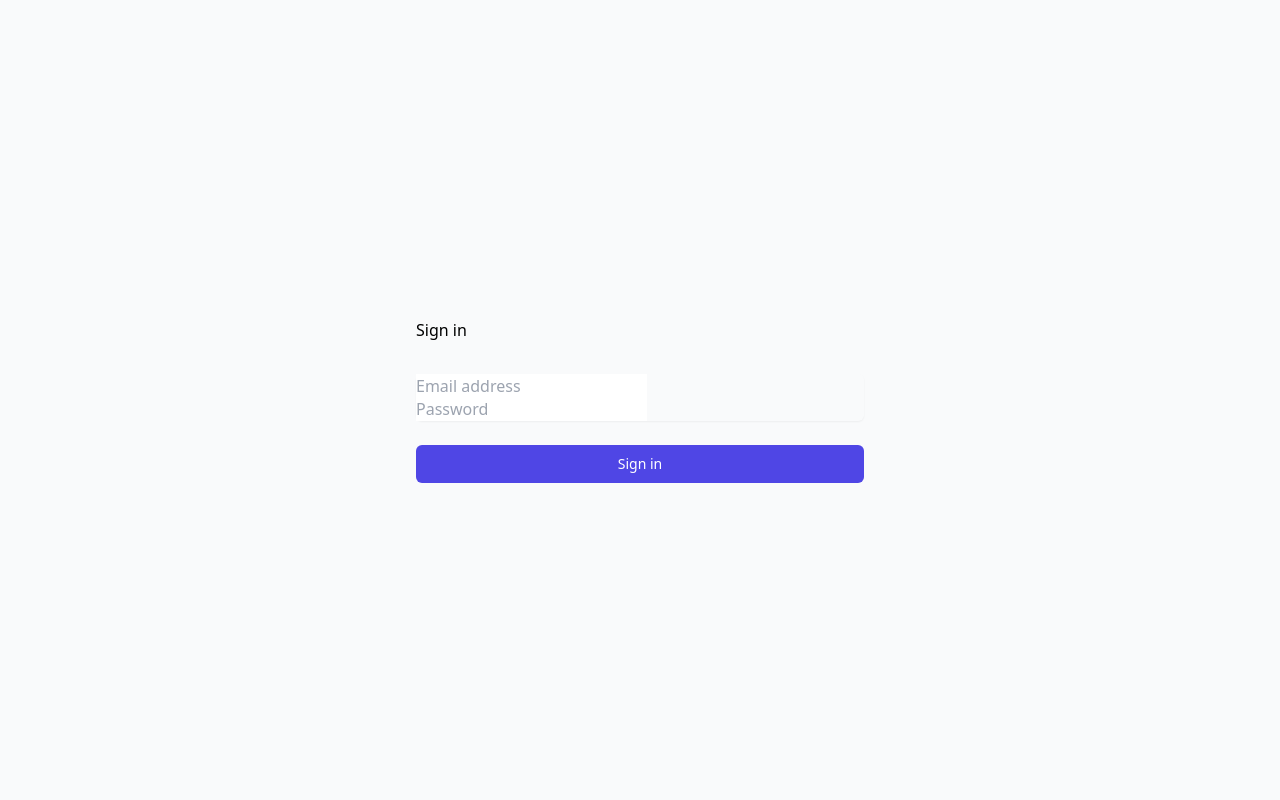
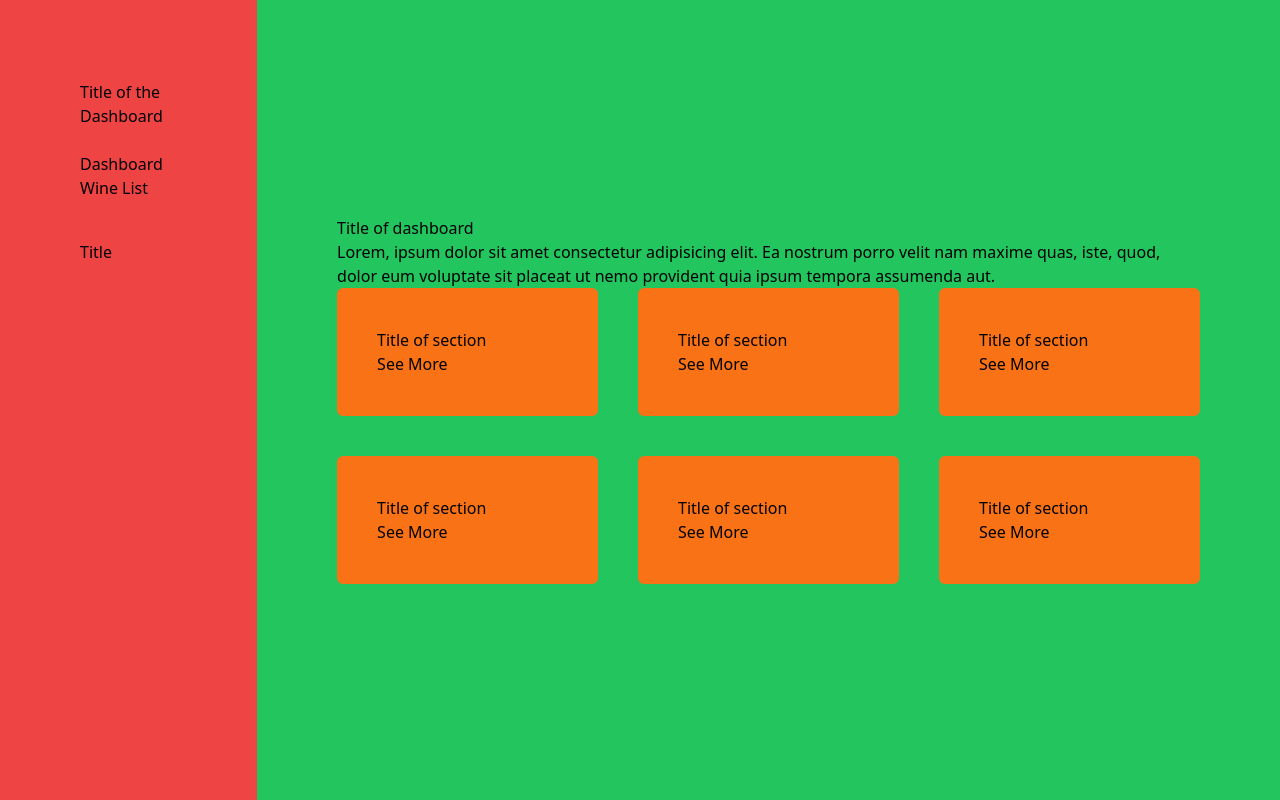
Before and after one commit to Fr3nk21/the-wine-database, a React (Vite) app: page /dashboard in a window 1280 px wide. Before the commit this address led to /login. Built offline with nearby package versions, Linux system fonts and the light colour scheme.

Commit message:
PrivateRoute disactivate

```diff
--- a/src/App.tsx
+++ b/src/App.tsx
@@ -5,7 +5,7 @@ import Dashboard from './pages/Dashboard';
 import WineList from './pages/WineList';
 import WinePage from './pages/WinePage';
 import Login from './pages/Login';
-import PrivateRoute from './components/PrivateRoute';
+// import PrivateRoute from './components/PrivateRoute';
 
 // import './App.css'
 // import logo from "./assets/logo.png";
@@ -18,9 +18,9 @@ function App() {
       <Route
         path="/dashboard"
         element={
-          <PrivateRoute>
-            <Dashboard />
-          </PrivateRoute>
+          // <PrivateRoute>
+          <Dashboard />
+          // </PrivateRoute>
         }
       />
       <Route path="/dashboard" element={<Dashboard />} />
```
